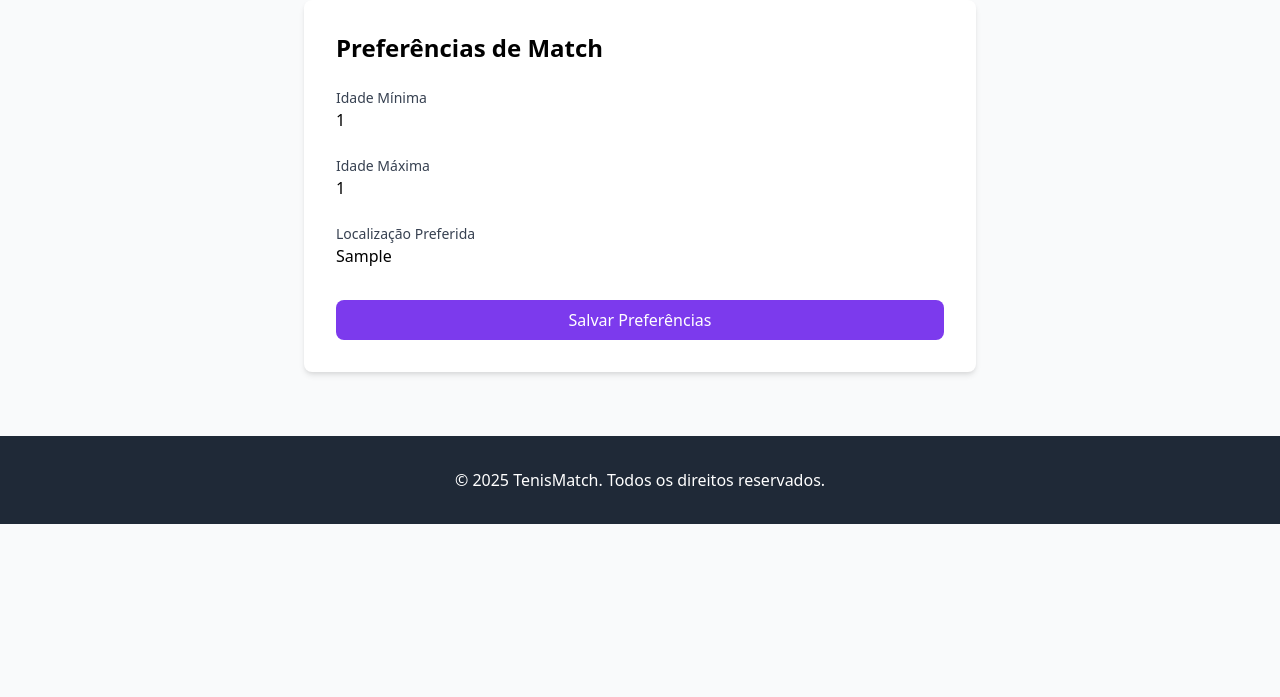
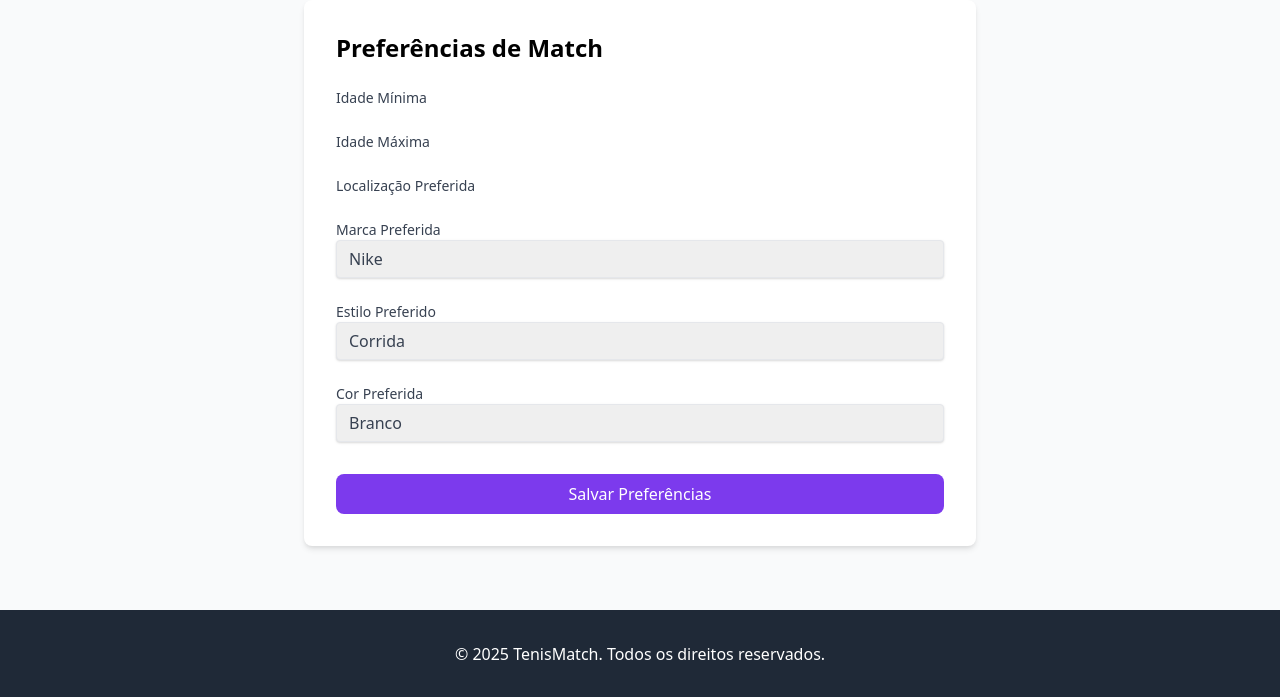
Before and after one commit to Penhall/tenismatch, a Django app: page /profiles/preferences/ in a window 1280 px wide. Shown: the part 56-753 px from the top of the page. Run offline with Django 4.2, Linux system fonts and the light colour scheme; a user stored in the database is signed in; tables that the repository leaves empty hold one stand-in row (values such as "Sample post").

Commit message:
Casa - alterações nos formulários -27.01.2025

```diff
--- a/apps/profiles/forms.py
+++ b/apps/profiles/forms.py
@@ -1,5 +1,15 @@
 from django import forms
 from .models import Profile
+
+class TennisPreferencesForm(forms.ModelForm):
+    class Meta:
+        model = Profile
+        fields = ['preferred_brands', 'preferred_styles', 'preferred_colors']
+        widgets = {
+            'preferred_brands': forms.Select(attrs={'class': 'shadow appearance-none border rounded w-full py-2 px-3 text-gray-700 leading-tight focus:outline-none focus:shadow-outline'}),
+            'preferred_styles': forms.Select(attrs={'class': 'shadow appearance-none border rounded w-full py-2 px-3 text-gray-700 leading-tight focus:outline-none focus:shadow-outline'}),
+            'preferred_colors': forms.Select(attrs={'class': 'shadow appearance-none border rounded w-full py-2 px-3 text-gray-700 leading-tight focus:outline-none focus:shadow-outline'}),
+        }
 
 class ProfileForm(forms.ModelForm):
     class Meta:
--- a/apps/profiles/models.py
+++ b/apps/profiles/models.py
@@ -3,6 +3,27 @@ from django.db import models
 from apps.users.models import User
 
 class Profile(models.Model):
+    BRAND_CHOICES = [
+        ('Nike', 'Nike'),
+        ('Adidas', 'Adidas'),
+        ('Puma', 'Puma'),
+        ('Asics', 'Asics'),
+    ]
+
+    STYLE_CHOICES = [
+        ('Corrida', 'Corrida'),
+        ('Casual', 'Casual'),
+        ('Tênis', 'Tênis'),
+        ('Basquete', 'Basquete'),
+    ]
+
+    COLOR_CHOICES = [
+        ('Branco', 'Branco'),
+        ('Azul', 'Azul'),
+        ('Preto', 'Preto'),
+        ('Vermelho', 'Vermelho'),
+    ]
+
     user = models.OneToOneField(User, on_delete=models.CASCADE)
     bio = models.TextField(max_length=500, blank=True)
     birth_date = models.DateField(null=True, blank=True)
@@ -10,8 +31,26 @@ class Profile(models.Model):
     age_min = models.IntegerField(default=18)
     age_max = models.IntegerField(default=50)
     location_preference = models.CharField(max_length=100, blank=True)
+    preferred_brands = models.CharField(max_length=100, choices=BRAND_CHOICES, blank=True)
+    preferred_styles = models.CharField(max_length=100, choices=STYLE_CHOICES, blank=True)
+    preferred_colors = models.CharField(max_length=100, choices=COLOR_CHOICES, blank=True)
     created_at = models.DateTimeField(auto_now_add=True)
     updated_at = models.DateTimeField(auto_now=True)
 
     def __str__(self):
         return f"{self.user.username}'s profile"
+
+    def calculate_tennis_compatibility(self, tennis_profile):
+        """Calcula a compatibilidade com base nas preferências de tênis"""
+        score = 0
+
+        if self.preferred_brands and tennis_profile['tenis_marca'] == self.preferred_brands:
+            score += 1
+
+        if self.preferred_styles and tennis_profile['tenis_estilo'] == self.preferred_styles:
+            score += 1
+
+        if self.preferred_colors and tennis_profile['tenis_cores'] == self.preferred_colors:
+            score += 1
+
+        return score / 3  # Retorna um valor entre 0 e 1
--- a/apps/profiles/views.py
+++ b/apps/profiles/views.py
@@ -4,7 +4,7 @@ from django.contrib.auth.mixins import LoginRequiredMixin
 from django.urls import reverse_lazy
 from django.contrib import messages
 from .models import Profile
-from .forms import ProfileForm
+from .forms import ProfileForm, TennisPreferencesForm
 
 class ProfileEditView(LoginRequiredMixin, UpdateView):
     model = Profile
@@ -31,7 +31,7 @@ class ProfileDetailView(LoginRequiredMixin, DetailView):
 class PreferencesView(LoginRequiredMixin, UpdateView):
     model = Profile
     template_name = 'profiles/preferences.html'
-    fields = ['age_min', 'age_max', 'location_preference']
+    form_class = TennisPreferencesForm
     success_url = reverse_lazy('profiles:detail')
 
     def get_object(self):
@@ -40,3 +40,8 @@ class PreferencesView(LoginRequiredMixin, UpdateView):
     def form_valid(self, form):
         messages.success(self.request, 'Preferências atualizadas com sucesso!')
         return super().form_valid(form)
+
+    def get_context_data(self, **kwargs):
+        context = super().get_context_data(**kwargs)
+        context['profile_form'] = ProfileForm(instance=self.get_object())
+        return context
--- a/core/settings.py
+++ b/core/settings.py
@@ -84,7 +84,7 @@ MEDIA_ROOT = BASE_DIR / 'media'
 
 # Autenticação
 LOGIN_URL = 'users:login'
-LOGIN_REDIRECT_URL = 'tenis_admin:analyst_dashboard'
+LOGIN_REDIRECT_URL = 'matching:match_list'
 LOGOUT_REDIRECT_URL = 'users:landing'
 
 DEFAULT_AUTO_FIELD = 'django.db.models.BigAutoField'
--- a/templates/profiles/preferences.html
+++ b/templates/profiles/preferences.html
@@ -22,6 +22,21 @@
                 <label class="block text-sm font-medium text-gray-700">Localização Preferida</label>
                 {{ form.location_preference }}
             </div>
+
+            <div>
+                <label class="block text-sm font-medium text-gray-700">Marca Preferida</label>
+                {{ form.preferred_brands }}
+            </div>
+
+            <div>
+                <label class="block text-sm font-medium text-gray-700">Estilo Preferido</label>
+                {{ form.preferred_styles }}
+            </div>
+
+            <div>
+                <label class="block text-sm font-medium text-gray-700">Cor Preferida</label>
+                {{ form.preferred_colors }}
+            </div>
         </div>
 
         <div class="mt-8">
```
Also changed, not shown: templates/landing.html (+23 -23 lines), apps/profiles/migrations/0002_profile_preferred_brands_profile_preferred_colors_and_more.py (added), media/avatars/WhatsApp_Image_2025-01-04_at_11.48.18.jpeg (added), media/avatars/WhatsApp_Image_2025-01-13_at_10.58.25.jpeg (added), 1 other file.
